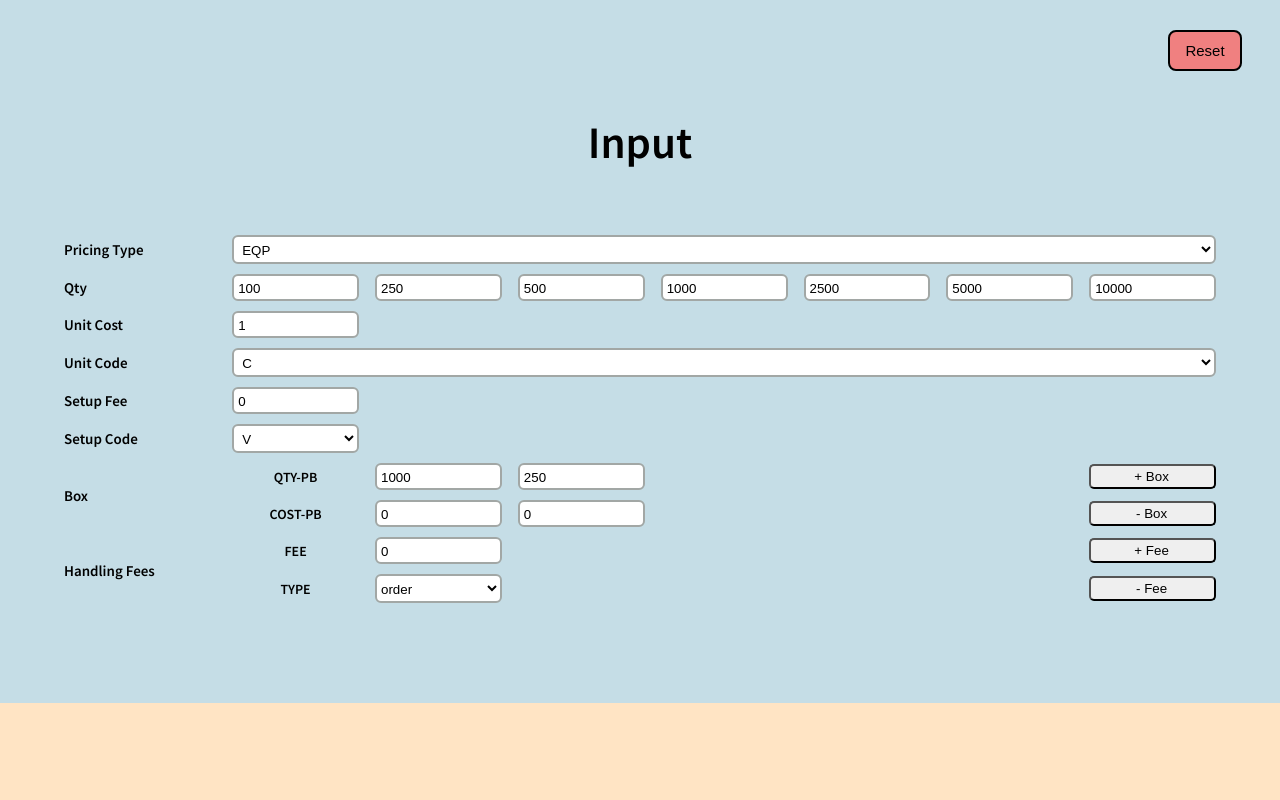
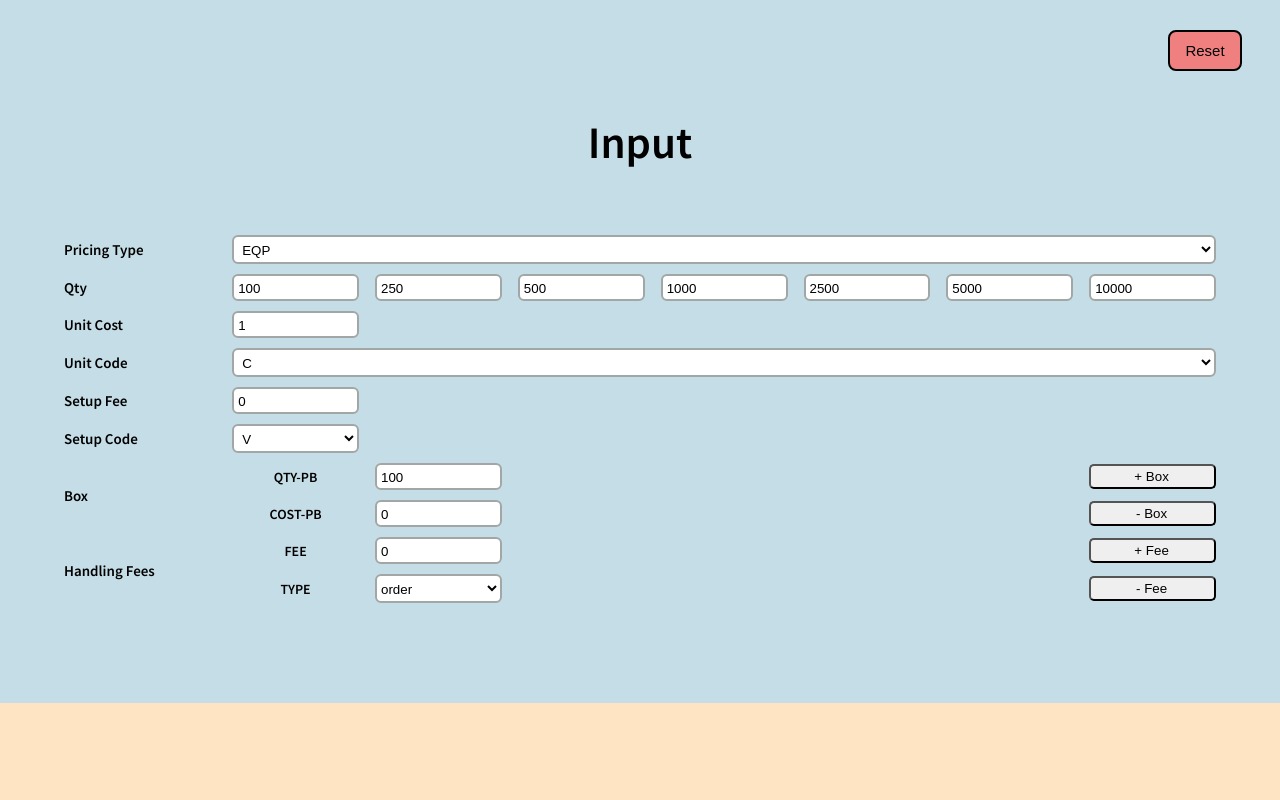
Before and after one commit to webdev-dave/bizzbuzz-custom-calculator, a React (Create React App) app: page / in a window 1280 px wide. Shown: the top 800 px of the page. Built offline with nearby package versions, Linux system fonts and the light colour scheme.

Commit message:
update box qtyDefault

```diff
--- a/src/components/main/mainSlice.js
+++ b/src/components/main/mainSlice.js
@@ -11,8 +11,8 @@ export const initialState = {
   unitCode: "C",
   setupFee: 0,
   setupCode: "V",
-  amountOfBoxSizes: 2,
-  box: [{ qtyPB: 1000, costPB: 0 }, { qtyPB: 250, costPB: 0 }, { qtyPB: 0, costPB: 0 }, { qtyPB: 0, costPB: 0 }, { qtyPB: 0, costPB: 0 }],
+  amountOfBoxSizes: 1,
+  box: [{ qtyPB: 100, costPB: 0 }, { qtyPB: 0, costPB: 0 }, { qtyPB: 0, costPB: 0 }, { qtyPB: 0, costPB: 0 }, { qtyPB: 0, costPB: 0 }],
   boxData: {},
   amountOfHandlingFees: 1,
   handlingFees: [{ fee: 0, type: "order" },{ fee: 0, type: "box" },{ fee: 0, type: "rush" },{ fee: 0, type: "misc" },{ fee: 0, type: "order" }],
```
Also changed, not shown: 1 other file (tests, documents, lock files or other folders).
